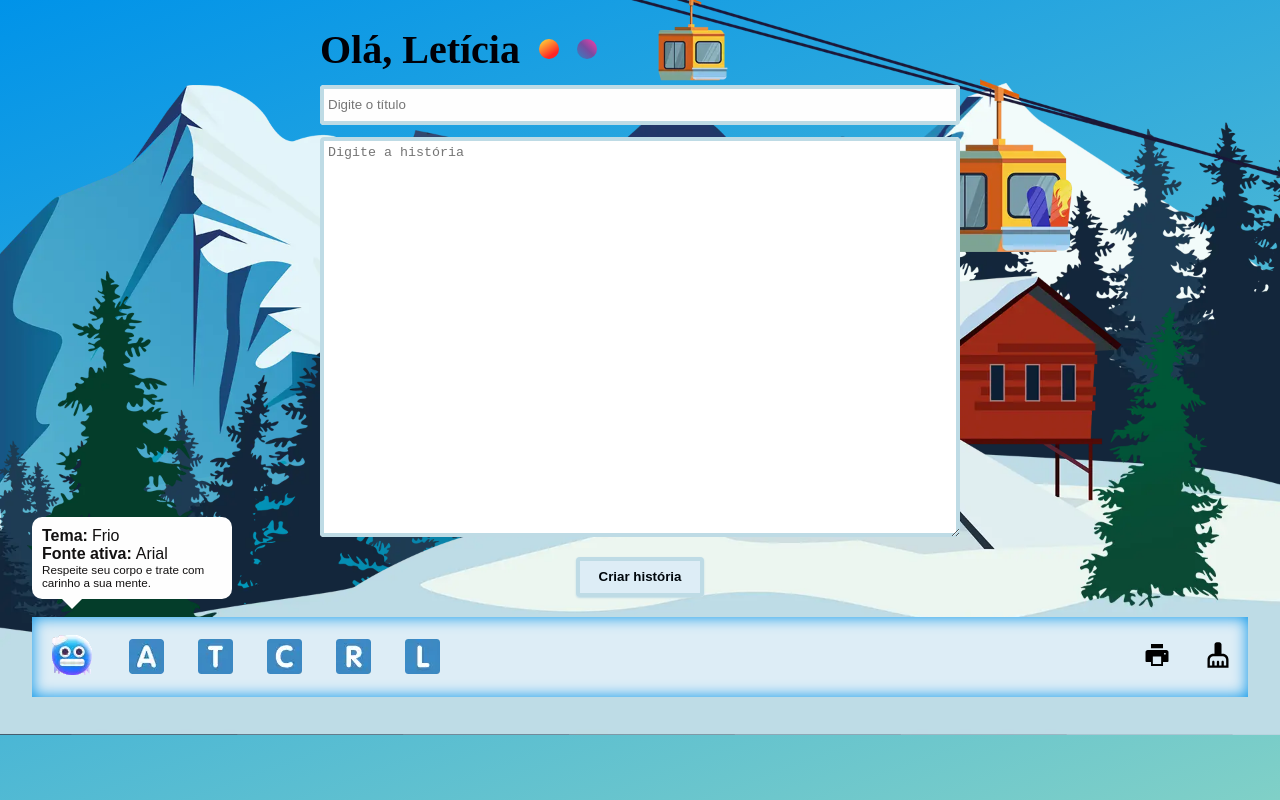
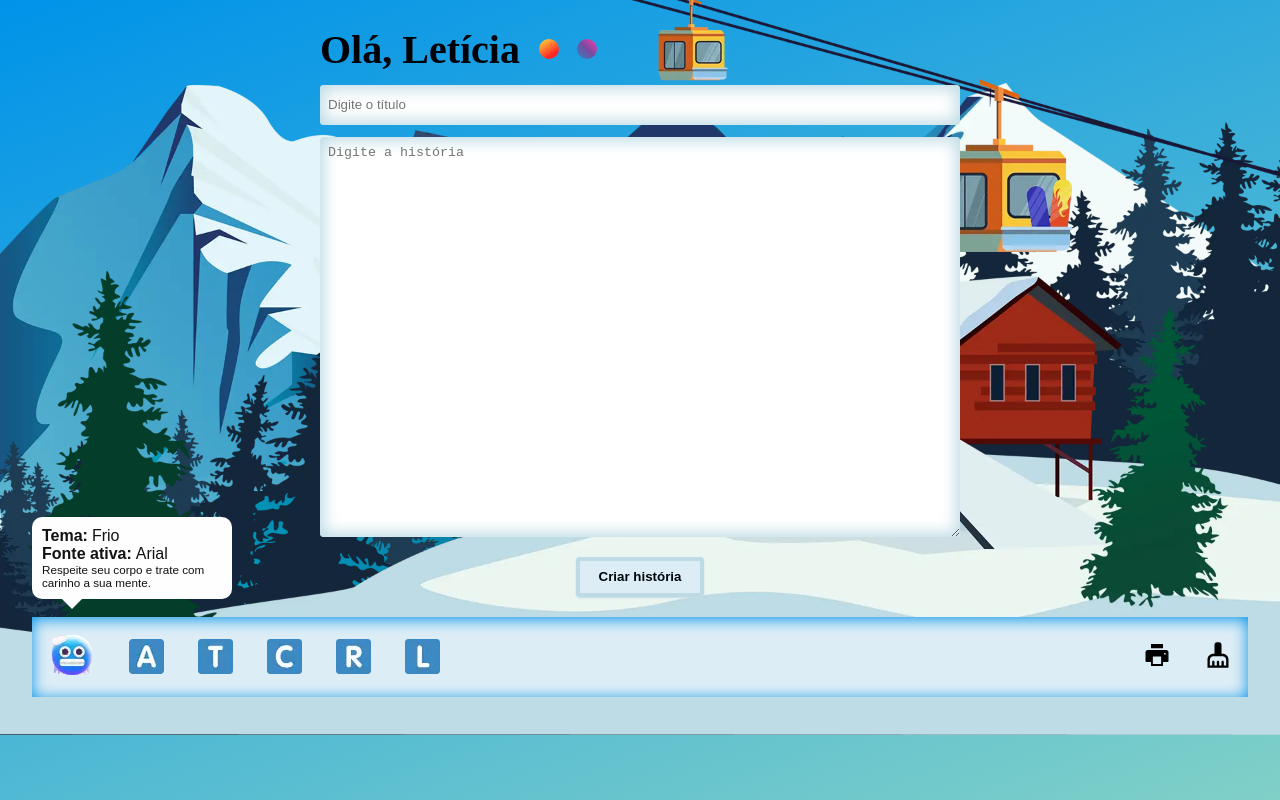
Before and after one commit to FilipeSall/story-teller-print-generator, a React (Vite) app: page / in a window 1280 px wide. Built offline with nearby package versions, Linux system fonts and the light colour scheme; a web font is replaced by a local one.

Commit message:
pequenos ajustes no CSS

```diff
--- a/src/App.css
+++ b/src/App.css
@@ -69,7 +69,7 @@
 }
 
 .input-cold, .textarea-cold {
-  box-shadow:inset 0 0 0 4px #bedbe5;
+  box-shadow:inset 0 0 15px 4px #bedbe5;
   border-radius: 8px;
   padding: 8px;
 
@@ -185,7 +185,7 @@
 
 .button_container-cold {
   background-color: #ddedf6;
-  box-shadow: inset 0px 0px 15px #0093E9;
+  box-shadow: inset 0px 2px 15px #0093E9;
 }
 
 .button_container-hot {
```
